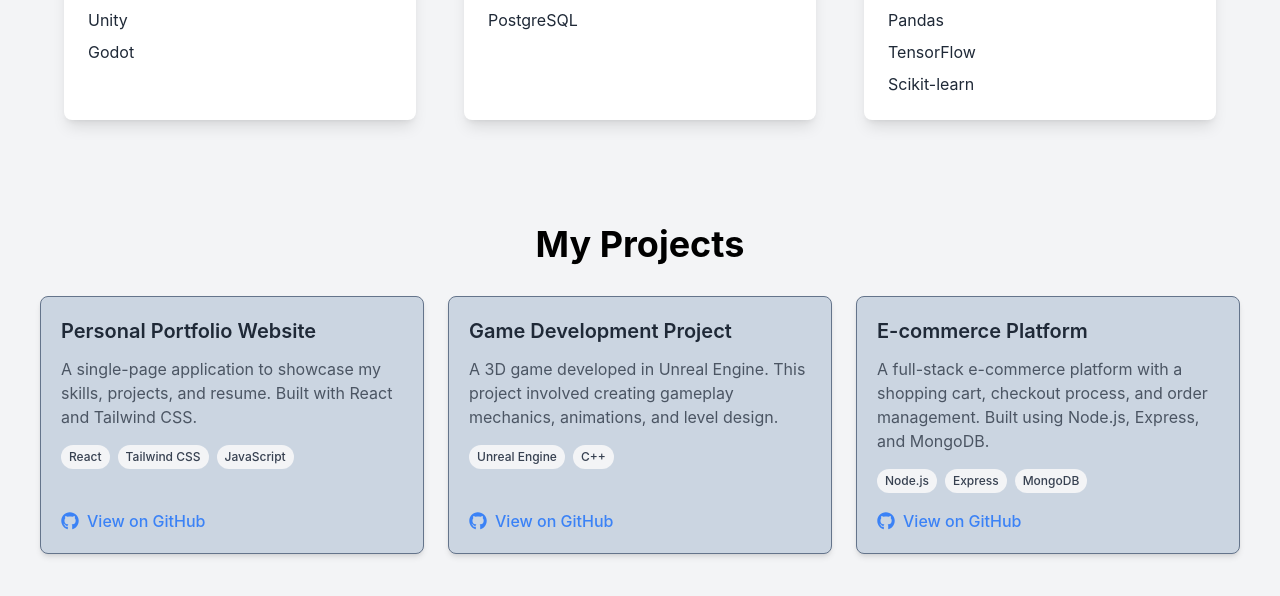
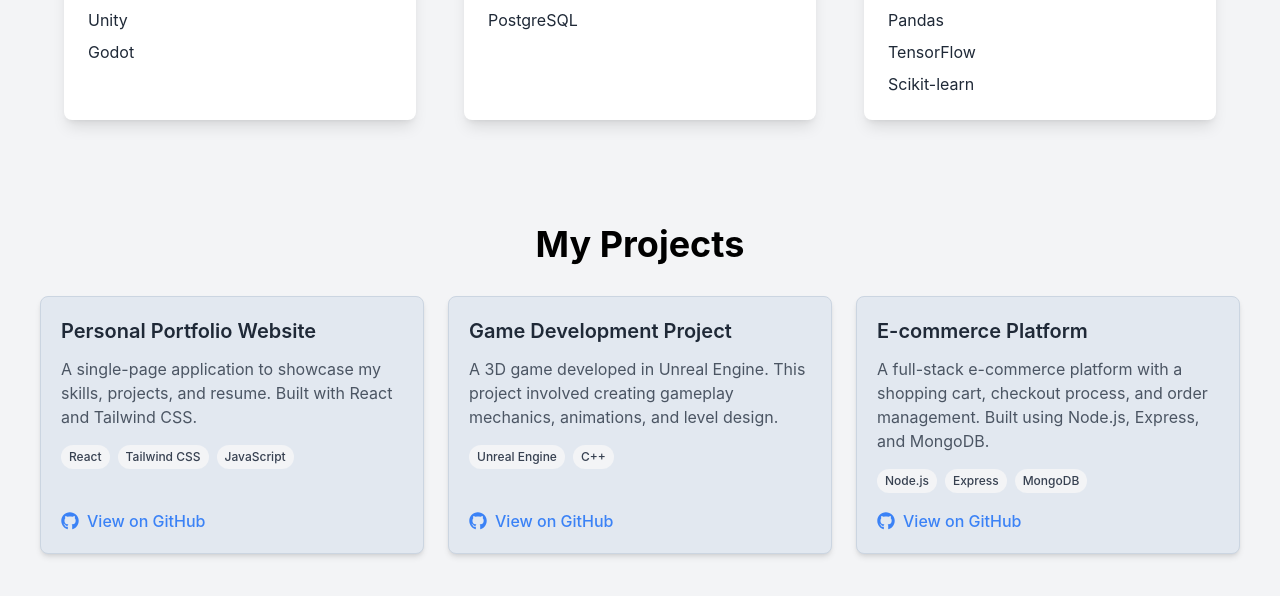
Before and after one commit to azwadkm22/Portfolio, a React (Create React App) app: page / in a window 1280 px wide. Shown: the part 3088-3684 px from the top of the page. Built offline with nearby package versions, Linux system fonts and the light colour scheme.

Commit message:
Changed bg color of project cards

```diff
--- a/src/components/ProjectCard.js
+++ b/src/components/ProjectCard.js
@@ -4,7 +4,7 @@
 
 function ProjectCard({ title, description, techStack, link }) {
     return (
-        <div className="bg-slate-300 border border-slate-500 rounded-lg shadow-md hover:shadow-lg transition-shadow duration-300 ease-in-out p-5">
+        <div className="bg-slate-200 border border-slate-300 rounded-lg shadow-md hover:shadow-lg transition-shadow duration-300 ease-in-out p-5">
             <div className="flex flex-col h-full">
                 {/* Project Title */}
                 <h2 className="text-xl font-semibold text-gray-800 mb-3">
```
